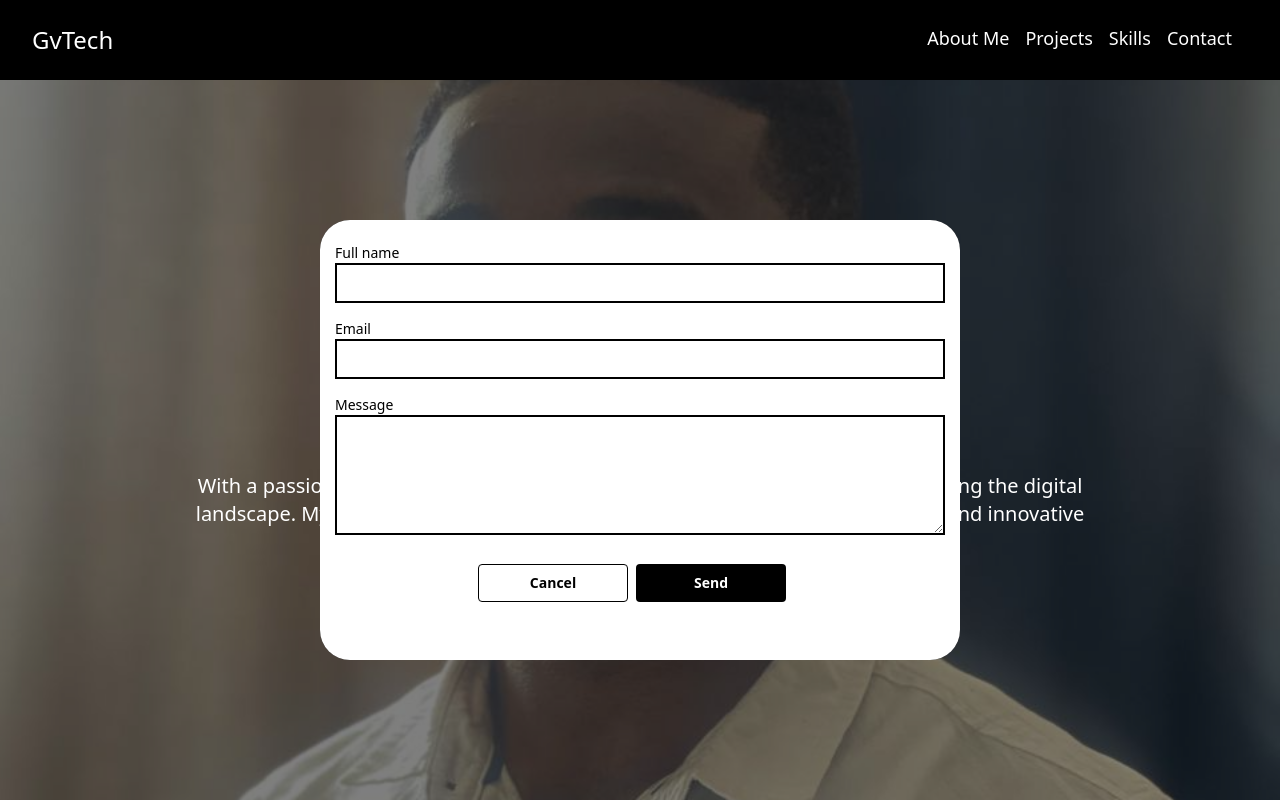
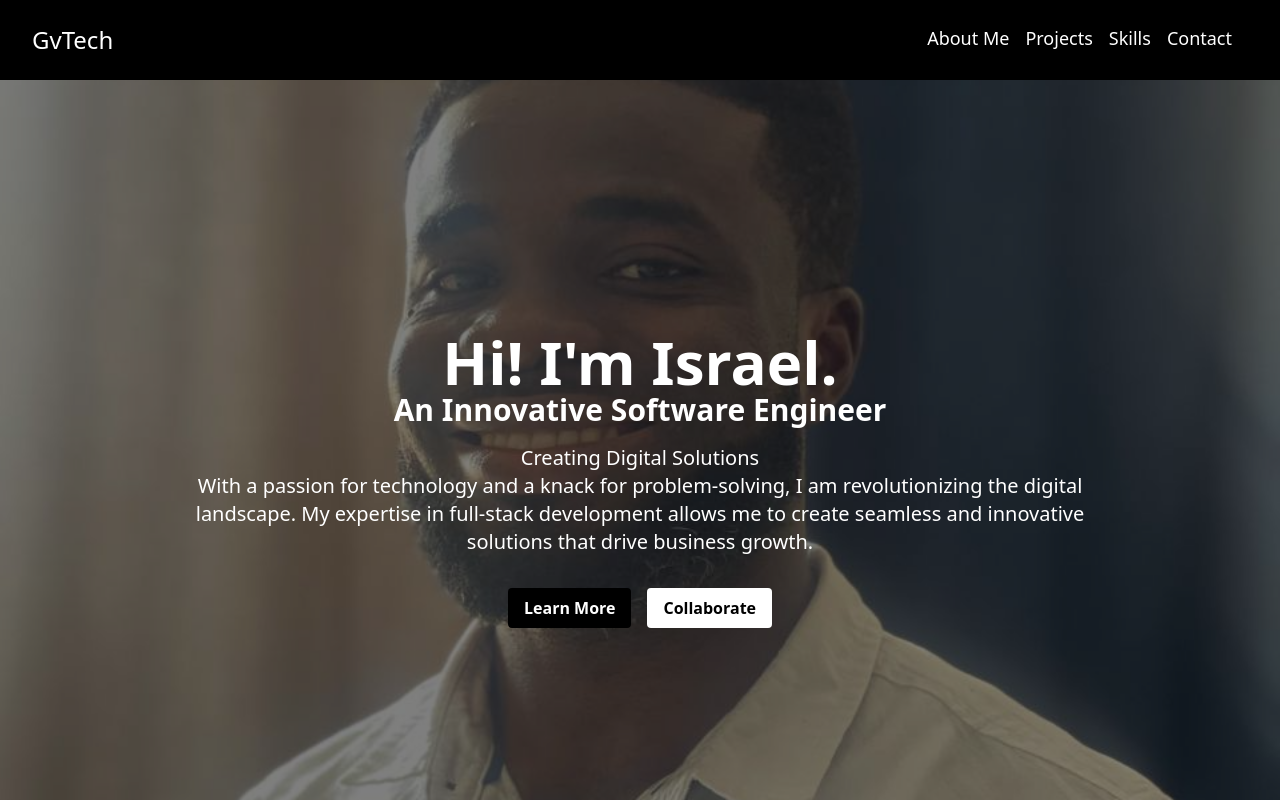
Before and after one commit to NanorIsrael/gv_web, a React (Create React App) app: page / in a window 1280 px wide. Shown: the top 800 px of the page. Built offline with nearby package versions, Linux system fonts and the light colour scheme.

Commit message:
Update netlify routing

```diff
--- a/src/components/Contact.tsx
+++ b/src/components/Contact.tsx
@@ -7,7 +7,7 @@ type ContactProps = {
 
 export default function Contact({toggleModal, setToggleModal}: ContactProps) {
 	const handleCancel = () => {
-		setToggleModal(true)
+		setToggleModal(false)
 	}
 
 
--- a/src/pages/Home.tsx
+++ b/src/pages/Home.tsx
@@ -5,7 +5,7 @@ import Contact from "../components/Contact";
 import { useState } from "react";
 
 function Home() {
-  const [toggleModal, setToggleModal] = useState(false);
+  const [toggleModal, setToggleModal] = useState(true);
 
 
   const project = [
--- a/src/pages/Projects.tsx
+++ b/src/pages/Projects.tsx
@@ -55,12 +55,14 @@ function Projects() {
         </Link>
       </header>
       <article aria-label="Projects" className='bg-gray-100'>
-       { project.map(p => <Project
+       {
+       project.map(p => <Project
         description={p.description}
         url={p.url}
         name={p.name}
         img={p.img}
-        key={p.id}/>)}
+        key={p.id}/>)
+      }
        </article>
     </>
   );
```
Also changed, not shown: 1 other file (tests, documents, lock files or other folders).
